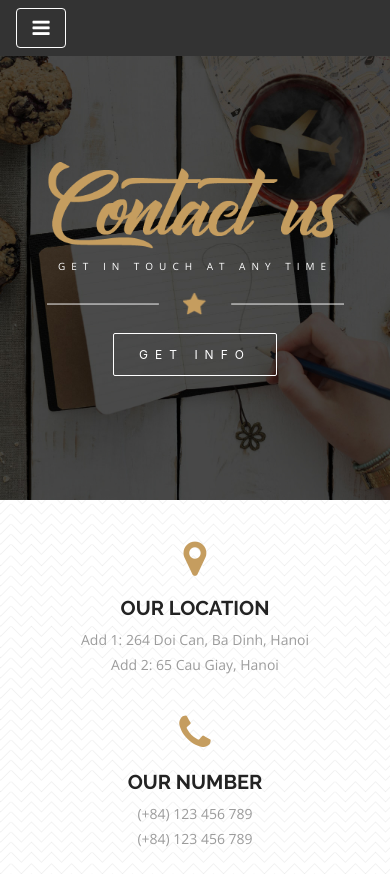
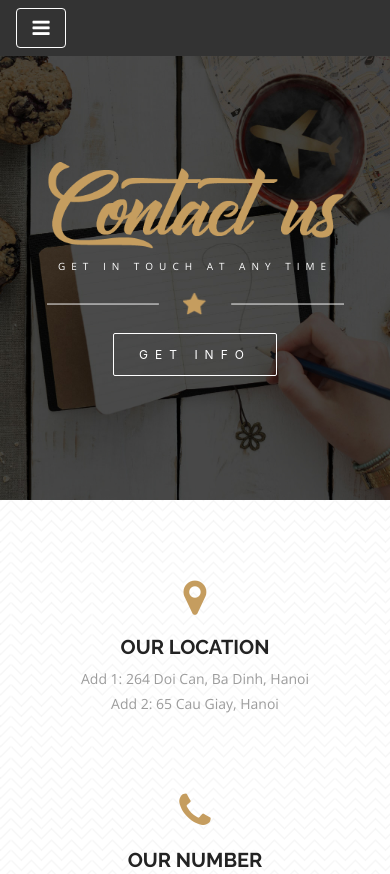
Before and after one commit to coffeefoxx/coffeefoxx.github.io, a plain HTML site: page contact.html in a window 390 px wide. Shown: the top 874 px of the page. Drawn offline with nearby package versions, Linux system fonts and the light colour scheme.

Commit message:
Create contact.css

```diff
--- a/contact.css
+++ b/contact.css
@@ -365,6 +365,9 @@
 	.btn-outline-secondary{
 		font-size: 12px;
 	}
+	.contact .info{
+		padding-top:10%
+	}
 
 }input:focus {
     outline:none;
```
